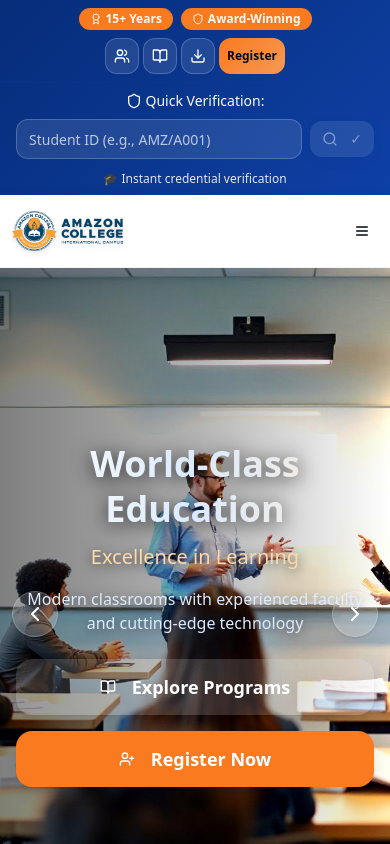
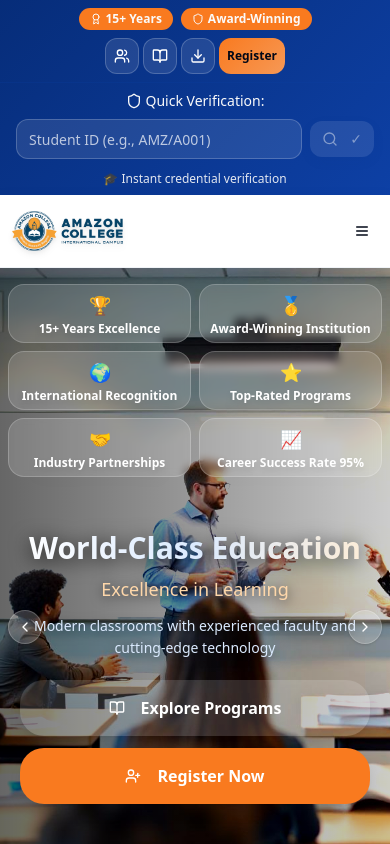
Before and after one commit to charmphyxle/amazon-campus-gateway, a React (Vite) app: page / in a window 390 px wide. Shown: the top 844 px of the page. Built offline with nearby package versions, Linux system fonts and the light colour scheme.

Commit message:
Improve home page responsiveness

```diff
--- a/src/components/HeroSection.tsx
+++ b/src/components/HeroSection.tsx
@@ -44,6 +44,15 @@ export default function HeroSection() {
     []
   );
 
+  const badges = [
+    { text: "15+ Years Excellence", icon: "🏆" },
+    { text: "Award-Winning Institution", icon: "🥇" },
+    { text: "International Recognition", icon: "🌍" },
+    { text: "Top-Rated Programs", icon: "⭐" },
+    { text: "Industry Partnerships", icon: "🤝" },
+    { text: "Career Success Rate 95%", icon: "📈" },
+  ];
+
   useEffect(() => {
     const id = setInterval(() => setCurrent((p) => (p + 1) % slides.length), SLIDE_INTERVAL);
     return () => clearInterval(id);
@@ -52,7 +61,7 @@ export default function HeroSection() {
   const go = (dir) => setCurrent((p) => (p + dir + slides.length) % slides.length);
 
   return (
-    <section className="relative w-full h-[82svh] md:h-screen overflow-hidden">
+    <section className="relative w-full h-[85svh] sm:h-[90svh] md:h-screen overflow-hidden">
       {/* Background Images */}
       <div className="absolute inset-0" aria-hidden>
         {slides.map((s, i) => (
@@ -69,40 +78,58 @@ export default function HeroSection() {
               draggable={false}
             />
             {/* gradient overlay for readability */}
-            <div className="absolute inset-0 bg-gradient-to-r from-black/50 via-black/30 to-transparent" />
+            <div className="absolute inset-0 bg-gradient-to-r from-black/60 via-black/40 to-black/20" />
           </div>
         ))}
       </div>
 
+      {/* Achievement Badges - Mobile Responsive */}
+      <div className="absolute top-4 sm:top-6 md:top-8 left-1/2 -translate-x-1/2 z-20 w-full max-w-7xl px-2 sm:px-4">
+        <div className="grid grid-cols-2 sm:grid-cols-3 lg:grid-cols-6 gap-2 sm:gap-3 md:gap-4">
+          {badges.map((badge, i) => (
+            <div
+              key={i}
+              className="bg-white/15 backdrop-blur-sm border border-white/20 rounded-lg sm:rounded-xl px-2 sm:px-3 py-1.5 sm:py-2 text-center animate-bounce-in hover-glow"
+              style={{ animationDelay: `${i * 0.1}s` }}
+            >
+              <div className="text-lg sm:text-xl md:text-2xl mb-0.5 sm:mb-1">{badge.icon}</div>
+              <div className="text-xs sm:text-sm md:text-base font-semibold text-white drop-shadow-lg leading-tight">
+                {badge.text}
+              </div>
+            </div>
+          ))}
+        </div>
+      </div>
+
       {/* Content */}
-      <div className="relative z-10 flex items-center justify-center h-full px-4 text-center">
-        <div className="max-w-4xl text-white">
-          <h1 className="text-4xl sm:text-5xl md:text-6xl xl:text-7xl font-bold leading-tight drop-shadow-[0_3px_10px_rgba(0,0,0,0.8)] bg-gradient-to-r from-white via-blue-100 to-orange-100 bg-clip-text text-transparent">
+      <div className="relative z-10 flex items-center justify-center h-full px-3 sm:px-4 md:px-6 text-center pt-20 sm:pt-24 md:pt-0">
+        <div className="max-w-5xl text-white">
+          <h1 className="text-3xl sm:text-4xl md:text-5xl lg:text-6xl xl:text-7xl font-bold leading-tight drop-shadow-[0_3px_10px_rgba(0,0,0,0.8)] bg-gradient-to-r from-white via-blue-100 to-orange-100 bg-clip-text text-transparent px-2">
             {slides[current].title}
           </h1>
-          <p className="mt-3 text-xl sm:text-2xl md:text-3xl font-medium text-orange-200 drop-shadow-[0_2px_6px_rgba(0,0,0,0.7)]">
+          <p className="mt-2 sm:mt-3 text-lg sm:text-xl md:text-2xl lg:text-3xl font-medium text-orange-200 drop-shadow-[0_2px_6px_rgba(0,0,0,0.7)] px-2">
             {slides[current].subtitle}
           </p>
-          <p className="mt-4 text-base sm:text-lg md:text-xl text-blue-100 max-w-3xl mx-auto drop-shadow-[0_2px_6px_rgba(0,0,0,0.6)]">
+          <p className="mt-3 sm:mt-4 text-sm sm:text-base md:text-lg lg:text-xl text-blue-100 max-w-4xl mx-auto drop-shadow-[0_2px_6px_rgba(0,0,0,0.6)] px-2 leading-relaxed">
             {slides[current].description}
           </p>
 
           {/* Buttons */}
-          <div className="mt-6 md:mt-8 flex flex-col sm:flex-row gap-4 justify-center">
+          <div className="mt-5 sm:mt-6 md:mt-8 flex flex-col sm:flex-row gap-3 sm:gap-4 justify-center px-2">
             <Button
               variant="hero"
               size="xl"
-              className="group rounded-2xl px-6 py-3 text-lg font-semibold bg-white/15 hover:bg-white/25 text-white shadow-lg transition"
+              className="group rounded-xl sm:rounded-2xl px-4 sm:px-6 py-2.5 sm:py-3 text-base sm:text-lg font-semibold bg-white/15 hover:bg-white/25 text-white shadow-lg transition w-full sm:w-auto"
             >
-              <BookOpen className="w-5 h-5 mr-2 group-hover:scale-110 transition-transform" />
+              <BookOpen className="w-4 sm:w-5 h-4 sm:h-5 mr-2 group-hover:scale-110 transition-transform" />
               Explore Programs
             </Button>
             <Button
               variant="cta"
               size="xl"
-              className="group rounded-2xl px-6 py-3 text-lg font-semibold bg-secondary hover:bg-secondary/90 text-white shadow-lg transition"
+              className="group rounded-xl sm:rounded-2xl px-4 sm:px-6 py-2.5 sm:py-3 text-base sm:text-lg font-semibold bg-secondary hover:bg-secondary/90 text-white shadow-lg transition w-full sm:w-auto"
             >
-              <UserPlus className="w-5 h-5 mr-2 group-hover:scale-110 transition-transform" />
+              <UserPlus className="w-4 sm:w-5 h-4 sm:h-5 mr-2 group-hover:scale-110 transition-transform" />
               Register Now
             </Button>
           </div>
@@ -112,24 +139,24 @@ export default function HeroSection() {
       {/* Navigation Arrows */}
       <button
         onClick={() => go(-1)}
-        className="absolute left-3 sm:left-6 top-1/2 -translate-y-1/2 z-20 bg-white/20 hover:bg-white/30 text-white p-2.5 sm:p-3 rounded-full border border-white/20 shadow transition"
+        className="absolute left-2 sm:left-3 md:left-6 top-1/2 -translate-y-1/2 z-20 bg-white/20 hover:bg-white/30 text-white p-2 sm:p-2.5 md:p-3 rounded-full border border-white/20 shadow transition"
       >
-        <ChevronLeft className="w-6 h-6" />
+        <ChevronLeft className="w-4 sm:w-5 md:w-6 h-4 sm:h-5 md:h-6" />
       </button>
       <button
         onClick={() => go(1)}
-        className="absolute right-3 sm:right-6 top-1/2 -translate-y-1/2 z-20 bg-white/20 hover:bg-white/30 text-white p-2.5 sm:p-3 rounded-full border border-white/20 shadow transition"
+        className="absolute right-2 sm:right-3 md:right-6 top-1/2 -translate-y-1/2 z-20 bg-white/20 hover:bg-white/30 text-white p-2 sm:p-2.5 md:p-3 rounded-full border border-white/20 shadow transition"
       >
-        <ChevronRight className="w-6 h-6" />
+        <ChevronRight className="w-4 sm:w-5 md:w-6 h-4 sm:h-5 md:h-6" />
       </button>
 
       {/* Indicators */}
-      <div className="absolute bottom-5 sm:bottom-7 left-1/2 -translate-x-1/2 z-20 flex gap-2">
+      <div className="absolute bottom-4 sm:bottom-5 md:bottom-7 left-1/2 -translate-x-1/2 z-20 flex gap-1.5 sm:gap-2">
         {slides.map((_, i) => (
           <button
             key={i}
             onClick={() => setCurrent(i)}
-            className={`h-2.5 w-2.5 rounded-full border border-white/40 transition-all ${
+            className={`h-2 w-2 sm:h-2.5 sm:w-2.5 rounded-full border border-white/40 transition-all ${
               i === current ? "bg-white scale-125" : "bg-white/50 hover:bg-white/75"
             }`}
           />
--- a/src/pages/Index.tsx
+++ b/src/pages/Index.tsx
@@ -23,7 +23,9 @@ const Index = () => {
     <div className="min-h-screen bg-background">
       <Header />
       <Navigation />
+      <main className="w-full">
         <HeroSection />
+        <div className="space-y-8 sm:space-y-12 md:space-y-16 lg:space-y-20">
           <ProgramsSection />
           <WelcomeVisionSection />
           <PartnersSlideshow />
@@ -38,6 +40,8 @@ const Index = () => {
           <NewsEventsSection />
           <InternationalSection />
           <CTASection />
+        </div>
+      </main>
       <Footer />
     </div>
   );
```
Lines whose indentation alone changed are shown as unchanged.
